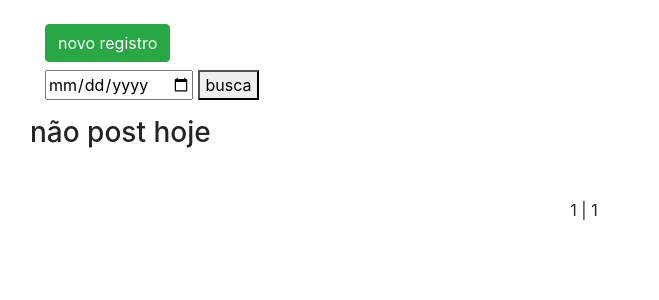
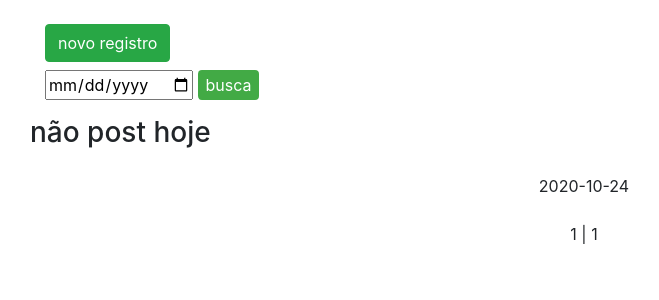
Before and after one commit to pacman2020/financial-control, a Django app: page / in a window 1280 px wide. Shown: the part 56-356 px from the top of the page, without its empty margins (56-715 px from the left). Run offline with Django 3.2, Linux system fonts and the light colour scheme; data that the repository does not hold is empty.

Commit message:
correction and display of current date

```diff
--- a/post/templates/post/list_post.html
+++ b/post/templates/post/list_post.html
@@ -11,7 +11,7 @@
   <div class="ml-3 mt-2">
         <form method="post">{% csrf_token %}
           <input name="search" type="date">
-          <button type="submit">busca</button>
+          <button style="color: white ;background-color: #42aa45; border-radius: 4px; border: 2px solid #42aa45;" type="submit">busca</button>
         </form>
   </div>
   <div class="row row-cols-1 row-cols-md-4 p-3">
@@ -23,7 +23,6 @@
           <strong>funcionario: </strong><span>{{ post.employee_id.full_name|slice:"15" }}...</span>
           <strong>tarefa: </strong><span>{{ post.task_id.name|slice:"15" }}...</span>
           <strong>preço: </strong><span>{{ post.task_id.price }}</span>
-          <strong>preço: </strong><span>{{ post.create_at }}</span>
           <div>
             <a class="text-white" href="{% url 'detail_post' post.pk %}">veja mais ...</a>
           </div>
@@ -34,7 +33,9 @@
     {% else %}
       <h3>não post hoje</h3>
     {% endif %}
-    <!-- {{ data_atual }} -->
+  </div>
+  <div class="text-center" >
+    {{ data_at }}
   </div>
 
   <div class="pagination d-flex justify-content-center m-4">
--- a/post/views.py
+++ b/post/views.py
@@ -13,27 +13,29 @@ def list_post(request):
     #busca por data
     if request.method == 'POST':
         search_data = str(request.POST.get('search'))
-
-        print('--->', search_data)
         if search_data:
             for x in post_list:
-                print('------>', str(x.create_at)[:10])
                 if str(x.create_at)[:10] == search_data:
                     new_list_posts.append(x)
             paginator = Paginator(new_list_posts, 10)
             page = request.GET.get('page')
             data = {
                 'posts': paginator.get_page(page),
+                'data_at': search_data
                 }
             return render(request, 'post/list_post.html', data)
-    else:
-        paginator = Paginator(post_list, 10)
-        page = request.GET.get('page')
-        data = {
-            'posts': paginator.get_page(page),
-        }
-        return render(request, 'post/list_post.html', data)
-    return render(request, 'post/list_post.html')
+
+    for x in post_list:
+        if str(x.create_at)[:10] == data_at:
+            new_list_posts.append(x)
+    paginator = Paginator(new_list_posts, 10)
+    page = request.GET.get('page')
+    data = {
+        'posts': paginator.get_page(page),
+        'data_at': data_at
+    }
+    return render(request, 'post/list_post.html', data)
+    # return render(request, 'post/list_post.html')
 
 def detail_post(request, pk):
     try:
```
